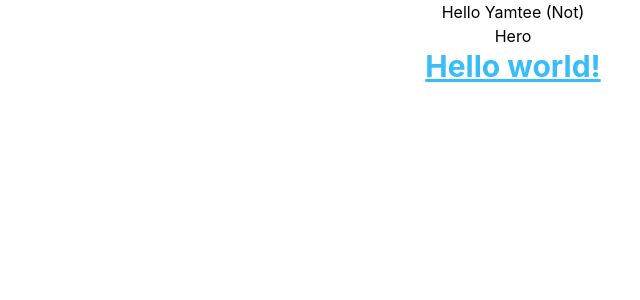
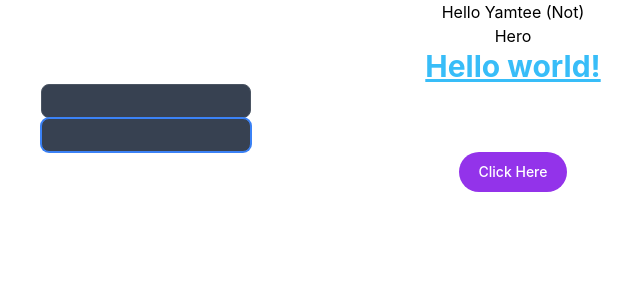
Before and after one commit to YamTee/react-tutorials-01, a React (Create React App) app: page / in a window 1280 px wide. Shown: the top 300 px of the page, without its empty margins (127-767 px from the left). Built offline with nearby package versions, Linux system fonts and the light colour scheme.

Commit message:
until tutorial 28

```diff
--- a/src/App.js
+++ b/src/App.js
@@ -13,6 +13,8 @@ import ParentComponentClass from "./components/ParentComponentClass";
 import NameList from "./components/NameList";
 
 import FormClass from "./components/FormClass";
+
+import RefsDemo from "./components/RefsDemo";
 
 function App() {
   return (
@@ -44,7 +46,9 @@ function App() {
 
         {/* <FormClass /> */}
 
-        <ParentComponentClass />
+        {/* <ParentComponentClass /> */}
+
+        <RefsDemo />
       </div>
     </div>
   );
--- /dev/null
+++ b/src/components/RefsDemo.js
@@ -0,0 +1,53 @@
+import React, { Component } from "react";
+
+class RefsDemo extends Component {
+  constructor() {
+    super();
+
+    this.inputRef = React.createRef();
+
+    this.cbRef = null;
+
+    this.setCbRef = (element) => {
+      this.cbRef = element;
+    };
+  }
+
+  componentDidMount() {
+    //console.log(this.inputRef);
+
+    //this.inputRef.current.focus();
+    //
+    this.cbRef.focus();
+  }
+
+  alertValue = () => {
+    alert(this.inputRef.current.value);
+  };
+
+  render() {
+    return (
+      <div>
+        <input
+          ref={this.inputRef}
+          className="block p-2 text-gray-900 border border-gray-300 rounded-lg bg-gray-50 text-xs focus:ring-blue-500 focus:border-blue-500 dark:bg-gray-700 dark:border-gray-600 dark:placeholder-gray-400 dark:text-white dark:focus:ring-blue-500 dark:focus:border-blue-500"
+        />
+
+        <input
+          ref={this.setCbRef}
+          className="block p-2 text-gray-900 border border-gray-300 rounded-lg bg-gray-50 text-xs focus:ring-blue-500 focus:border-blue-500 dark:bg-gray-700 dark:border-gray-600 dark:placeholder-gray-400 dark:text-white dark:focus:ring-blue-500 dark:focus:border-blue-500"
+        />
+
+        <button
+          type="button"
+          className="text-white bg-purple-700 hover:bg-purple-800 focus:outline-none focus:ring-4 focus:ring-purple-300 font-medium rounded-full text-sm px-5 py-2.5 text-center mb-2 dark:bg-purple-600 dark:hover:bg-purple-700 dark:focus:ring-purple-900"
+          onClick={this.alertValue}
+        >
+          Click Here
+        </button>
+      </div>
+    );
+  }
+}
+
+export default RefsDemo;
```
